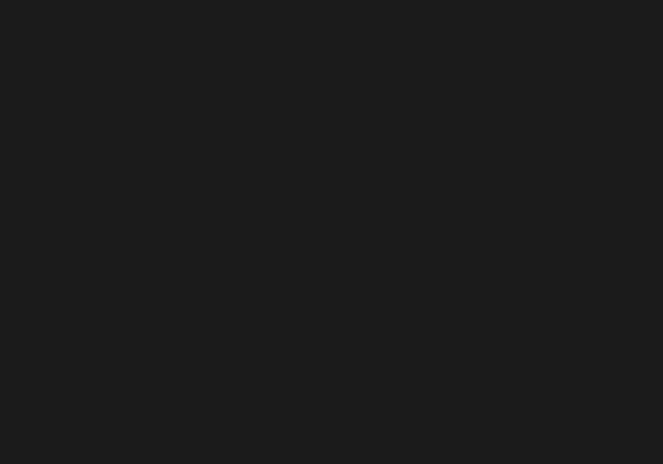
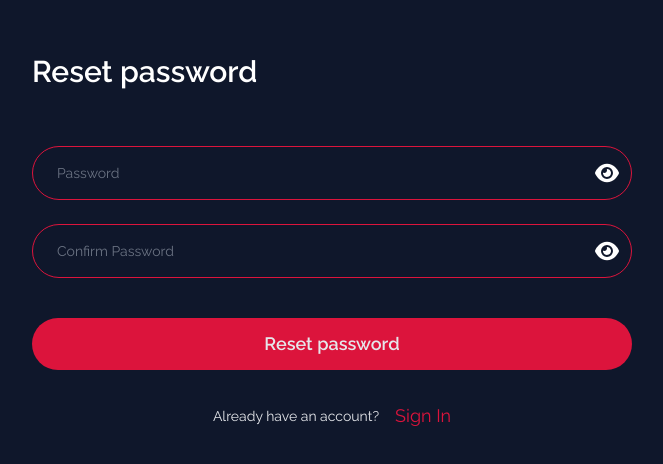
Before and after one commit to Chrizho001/InkStudio_Frontend, a React (Vite) app: page /auth/password/reset/confirm/1/1 in a window 1280 px wide. Before the commit this address had no page. Shown: the part 174-638 px from the top of the page, without its empty margins (308-971 px from the left). Built offline with nearby package versions, Linux system fonts and the light colour scheme.

Commit message:
ready to deploy now

```diff
--- a/src/App.jsx
+++ b/src/App.jsx
@@ -19,7 +19,7 @@ const App = () => {
           <Route path="signup" element={<Signup />} />
           <Route path="activate/:uid/:token" element={<EmailConfirmation />} />
           <Route path="reset-password-confirm" element={<ResetPasswordConfirm />} />
-          <Route path="reset-password" element={<ResetPassword />} />
+          <Route path="password/reset/confirm/:uid/:token" element={<ResetPassword />} />
         </Route>
         {/* Protected Routes */}
         <Route element={<ProtectedRoute />}>
--- a/src/pages/EmailConfirmation.jsx
+++ b/src/pages/EmailConfirmation.jsx
@@ -1,13 +1,17 @@
 import axios from "axios";
 import { useNavigate, useParams } from "react-router-dom";
 import { toast } from "react-toastify";
+import { Spinner } from "flowbite-react";
+import { useState } from "react";
 
 const EmailConfirmation = () => {
   const { uid, token } = useParams(); // get uid/token from URL
   const navigate = useNavigate();
+  const [loading, setIsLoading] = useState(false);
 
   const handleActivate = async () => {
     const url = "https://tattooapp.onrender.com/auth/users/activation/";
+    setIsLoading(true);
     try {
       const response = await axios.post(
         url,
@@ -16,14 +20,16 @@ const EmailConfirmation = () => {
       );
 
       if (response.status === 204) {
-        console.log("Account activated successfully");
         toast.success("Account activated successfully!");
+        setIsLoading(false);
         navigate("/auth/login");
       }
     } catch (error) {
-      console.log("Activation failed:", error.response.data || error.message);
-
-      toast.error("Activation failed. Please try again.");
+      toast.error(
+        error.response.data.detail ||
+          "Account activation failed, please try again"
+      );
+      setIsLoading(false);
     }
   };
 
@@ -40,7 +46,17 @@ const EmailConfirmation = () => {
           onClick={handleActivate}
           className="px-6 py-3 lg:w-fit font-semibold text-lg text-gray-200 font-cairo bg-secondary rounded-full mt-4 hover:scale-110 transition-transform duration-300"
         >
-          Activate your account
+          {loading ? (
+            <div className="flex gap-3 items-center justify-center">
+              <Spinner
+                color="info"
+                aria-label="Info spinner example"
+                size="md"
+              />
+            </div>
+          ) : (
+            `Activate your account`
+          )}
         </button>
       </div>
     </section>
--- a/src/pages/Login.jsx
+++ b/src/pages/Login.jsx
@@ -6,12 +6,49 @@ import axios from "axios";
 import { useNavigate } from "react-router-dom";
 import { toast } from "react-toastify";
 import { Spinner } from "flowbite-react";
+import { Modal, ModalBody, ModalHeader } from "flowbite-react";
+import { FaRegCheckCircle } from "react-icons/fa";
 
 const Login = () => {
   const [visible, setIsVisible] = useState(false);
+  const [openModal, setOpenModal] = useState(false);
   const [loading, setIsLoading] = useState(false);
+  const [loadingForget, setIsLoadingForget] = useState(false);
   const [formData, setFormData] = useState({ email: "", password: "" });
   const navigate = useNavigate();
+
+  const handlePasswordReset = async (e) => {
+    e.preventDefault();
+    setIsLoadingForget(true)
+    const url = "https://tattooapp.onrender.com/auth/users/reset_password/";
+    const email = formData.email;
+    if (!email) {
+      toast.error("Please enter your email and try again");
+    }
+    try {
+      const response = await axios.post(
+        url,
+        {
+          email: email,
+        },
+        {
+          headers: {
+            "Content-Type": "application/json",
+            Accept: "application/json",
+          },
+        }
+      );
+      if (response.status === 204) {
+        console.log("Password reset request success full");
+        console.log(response.data);
+        setIsLoadingForget(false)
+        setOpenModal(true);
+      }
+    } catch (error) {
+      console.log(error.response);
+      setIsLoadingForget(false)
+    }
+  };
 
   const handleLogin = async (e) => {
     e.preventDefault();
@@ -31,10 +68,6 @@ const Login = () => {
       navigate("/");
       setIsLoading(false);
     } catch (error) {
-      console.log(
-        "Login failed:",
-        error.response.data.detail || "Login failed. Please try again."
-      );
       toast.error(
         error.response.data.detail || "Login failed. Please try again"
       );
@@ -46,7 +79,7 @@ const Login = () => {
     <section className="h-screen w-full mx-auto flex flex-col items-center justify-center bg-slate-900 py-8  px-2 lg:px-4">
       <div className="w-full flex items-start py-6 mb-2 md:w-[550px] lg:w-[600px] ">
         <h1 className="text-3xl font-semibold font-cairo text-white py-2">
-          Sign Up
+          Sign in
         </h1>
       </div>
       <form
@@ -106,8 +139,21 @@ const Login = () => {
           )}
         </button>
 
-        <button className="text-sm font-semibold font-cairo text-secondary/70 cursor-pointer">
-          Forgot Password?
+        <button
+          onClick={(e) => handlePasswordReset(e)}
+          className="text-sm font-semibold font-cairo text-secondary/70 cursor-pointer"
+        >
+          {loadingForget ? (
+            <div className="flex gap-3 items-center justify-center">
+              <Spinner
+                color="info"
+                aria-label="Info spinner example"
+                size="md"
+              />
+            </div>
+          ) : (
+            `Forgot password`
+          )}
         </button>
       </form>
 
@@ -120,6 +166,24 @@ const Login = () => {
           Sign Up
         </button>
       </div>
+
+      <Modal
+        show={openModal}
+        size="md"
+        onClose={() => setOpenModal(false)}
+        popup
+      >
+        <ModalHeader />
+        <ModalBody>
+          <div className="text-center">
+            <FaRegCheckCircle className="mx-auto mb-4 h-14 w-14 text-green-300" />
+            <h3 className="mb-5 text-sm font-normal text-gray-200 ">
+              A reset link has been sent to your email. <br /> Click on it to
+              reset your password
+            </h3>
+          </div>
+        </ModalBody>
+      </Modal>
     </section>
   );
 };
--- a/src/pages/ResetPassword.jsx
+++ b/src/pages/ResetPassword.jsx
@@ -1,9 +1,160 @@
-import React from 'react'
+import { useState } from "react";
+import { FaEye } from "react-icons/fa6";
+import { FaEyeSlash } from "react-icons/fa";
+
+import { toast } from "react-toastify";
+import axios from "axios";
+import { Spinner } from "flowbite-react";
+import { useNavigate, useParams } from "react-router-dom";
 
 const ResetPassword = () => {
+  const [visible, setIsVisible] = useState(false);
+  const [confirmVisible, setConfirmVisible] = useState(false);
+
+  const [loading, setIsLoading] = useState(false);
+
+  const [formData, setFormData] = useState({
+    new_password: "",
+    re_new_password: "",
+  });
+
+  const navigate = useNavigate();
+  const { uid, token } = useParams(); // get uid/token from URL
+
+  const handleSubmit = async (e) => {
+    e.preventDefault();
+    setIsLoading(true);
+
+    if (!formData.new_password || !formData.re_new_password) {
+      toast.error("Please fill in both fields.");
+      setIsLoading(false);
+      return;
+    }
+
+    if (formData.new_password !== formData.re_new_password) {
+      toast.error("Passwords do not match.");
+      setIsLoading(false);
+      return;
+    }
+
+    try {
+      const data = { ...formData, uid: uid, token: token };
+      const response = await axios.post(
+        "https://tattooapp.onrender.com/auth/users/reset_password_confirm/",
+        data,
+        {
+          headers: {
+            "Content-Type": "application/json",
+          },
+        }
+      );
+
+      setIsLoading(false);
+      toast.success("password reset successful");
+      navigate("/auth/login");
+    } catch (error) {
+      const errorMessage =
+        error.response.data.detail ||
+        Object.values(error.response.data || {})
+          .flat()
+          .join(" ") ||
+        "Password reset failed.";
+
+      toast.error(errorMessage);
+      setIsLoading(false);
+    }
+  };
+
   return (
-    <div>ResetPassword</div>
-  )
-}
+    <section className="h-screen w-full mx-auto flex flex-col items-center justify-center bg-slate-900 py-2 px-2 lg:px-4">
+      <div className="w-full flex items-start py-6 mb-2 md:w-[550px] lg:w-[600px]">
+        <h1 className="text-3xl font-semibold font-cairo text-white py-2">
+          Reset password
+        </h1>
+      </div>
+      <form
+        onSubmit={handleSubmit}
+        className="w-full flex flex-col space-y-6 md:w-[550px] lg:w-[600px] lg:py-4 items-center justify-center"
+      >
+        <div className="w-full rounded-full border-1 border-secondary px-3 py-2 flex flex-row justify-between items-center">
+          <input
+            value={formData.new_password}
+            type={visible ? `text` : `password`}
+            placeholder="Password"
+            onChange={(e) =>
+              setFormData({ ...formData, new_password: e.target.value })
+            }
+            className="bg-transparent border-none focus:outline-none focus:ring-0 text-sm text-white font-cairo w-full "
+          />
+          <button
+            type="button"
+            onClick={(e) => {
+              e.preventDefault();
+              setIsVisible(!visible);
+            }}
+          >
+            {visible ? (
+              <FaEyeSlash className="text-2xl" />
+            ) : (
+              <FaEye className="text-2xl" />
+            )}
+          </button>
+        </div>
 
-export default ResetPassword
+        <div className="w-full rounded-full border-1 border-secondary px-3 py-2 flex flex-row justify-between items-center">
+          <input
+            type={confirmVisible ? `text` : `password`}
+            placeholder="Confirm Password"
+            value={formData.re_new_password}
+            onChange={(e) =>
+              setFormData({ ...formData, re_new_password: e.target.value })
+            }
+            className="bg-transparent border-none focus:outline-none focus:ring-0 text-sm text-white font-cairo w-full "
+          />
+          <button
+            type="button"
+            onClick={(e) => {
+              e.preventDefault();
+              setConfirmVisible(!confirmVisible);
+            }}
+          >
+            {confirmVisible ? (
+              <FaEyeSlash className="text-2xl" />
+            ) : (
+              <FaEye className="text-2xl" />
+            )}
+          </button>
+        </div>
+
+        <button
+          type="submit"
+          className="px-6 py-3 w-full lg:w-full font-semibold text-lg text-gray-200 font-cairo bg-secondary rounded-full mt-4 hover:scale-110 transition-transform duration-300"
+        >
+          {loading ? (
+            <div className="flex gap-3 items-center justify-center">
+              <Spinner
+                color="info"
+                aria-label="Info spinner example"
+                size="md"
+              />
+            </div>
+          ) : (
+            `Reset password`
+          )}
+        </button>
+      </form>
+
+      <div className="flex gap-x-4 text-sm font-cairo text-gray-200 items-center justify-center mt-4 ">
+        <span>Already have an account?</span>
+        <button
+          onClick={() => navigate("/auth/login")}
+          className="text-secondary text-lg cursor-pointer"
+        >
+          Sign In
+        </button>
+      </div>
+    </section>
+  );
+};
+
+export default ResetPassword;
--- a/vite.config.js
+++ b/vite.config.js
@@ -8,9 +8,5 @@ export default defineConfig({
   plugins: [react(), tailwindcss(), flowbiteReact()],
   server: {
     port: 3000,
-    // hmr: {
-    //   host: '42d7-197-210-54-25.ngrok-free.app',
-    // },
-     allowedHosts: ['dcbd-102-90-101-133.ngrok-free.app'],
   },
 });
```
Also changed, not shown: src/pages/Signup.jsx (+8 -6 lines).
